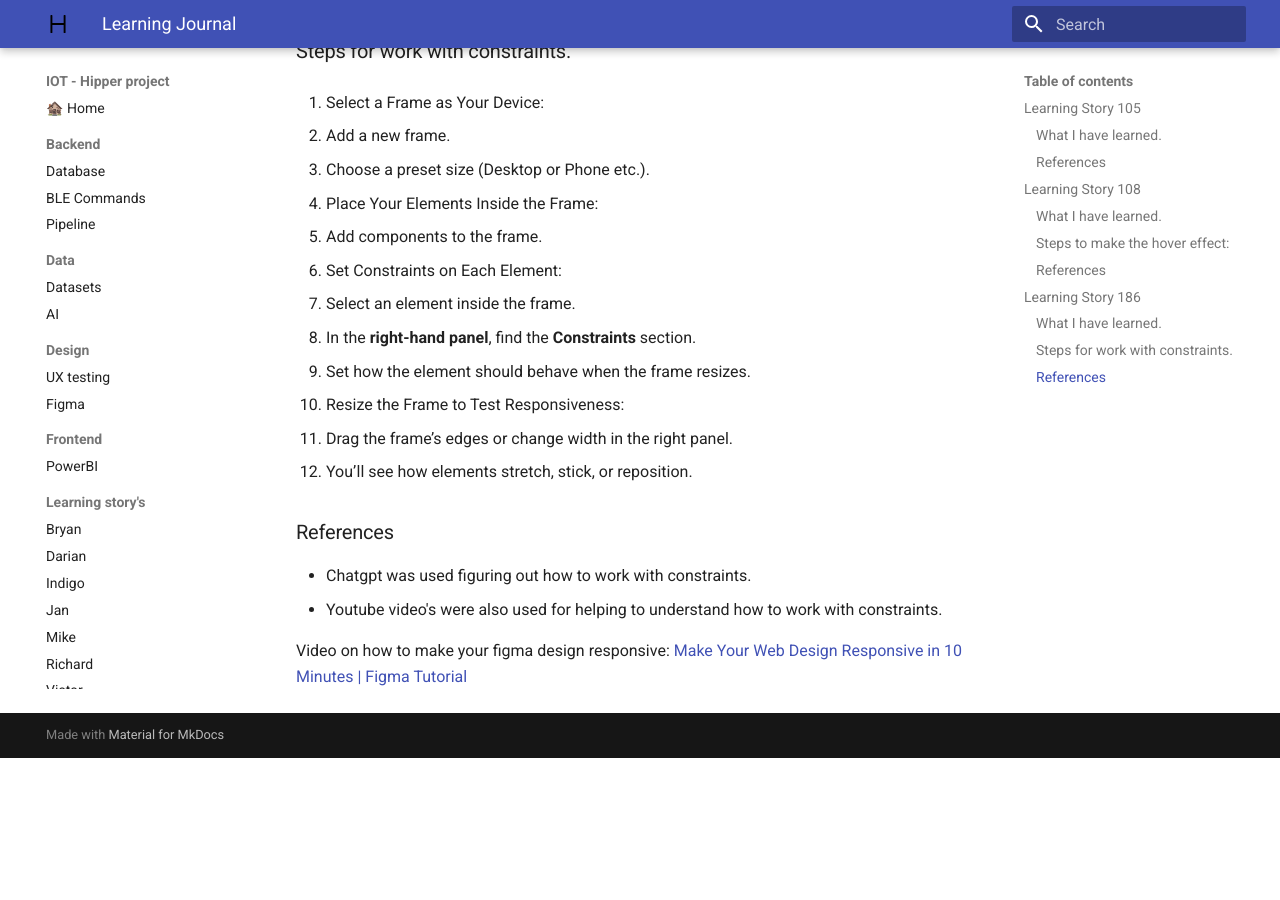
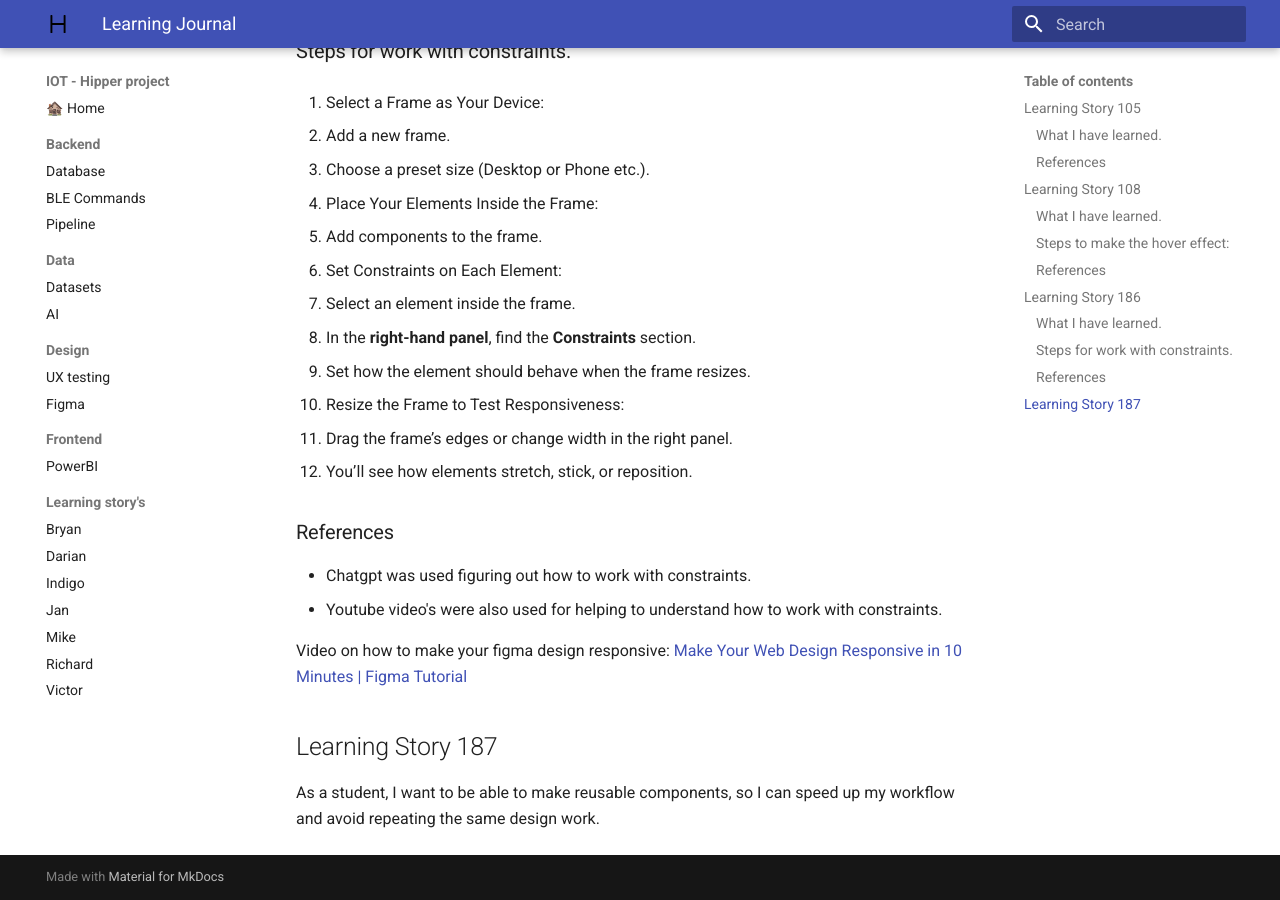
Before and after one commit to Vic-Warden/Digital-Life-Hipper-Monitoring, an MkDocs documentation site: the page built from docs/learning/journalRichard.md, in a window 1280 px wide and 900 px high, scrolled down 3800 px. Built offline with MkDocs 1.6.1 and Material for MkDocs 9.7.7, drawn with Linux system fonts in a browser that asks for light colours; before the commit the page ends 4558 px from its top, so only the background shows below that.

Commit message:
docs: learning story 187

```diff
--- a/docs/learning/journalRichard.md
+++ b/docs/learning/journalRichard.md
@@ -84,3 +84,6 @@ To make the pages on figma responsive, so user can also see you visual of the ap
 - Youtube video's were also used for helping to understand how to work with constraints.
 
 Video on how to make your figma design responsive: [Make Your Web Design Responsive in 10 Minutes | Figma Tutorial](https://www.youtube.com/watch?v=gwiX0oASlEw)
+
+## Learning Story 187
+As a student, I want to be able to make reusable components, so I can speed up my workflow and avoid repeating the same design work.
```
